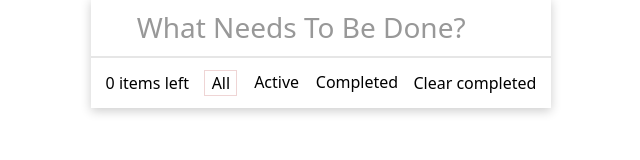
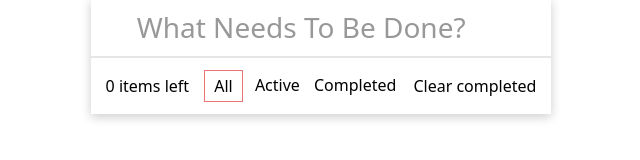
Before and after one commit to Ahsan2519/React-Todo-List, a React (Create React App) app: page / in a window 1280 px wide. Shown: the part 248-408 px from the top of the page, without its empty margins (319-959 px from the left). Built offline with nearby package versions, Linux system fonts and the light colour scheme.

Commit message:
Added: Completed and all logic

```diff
--- a/src/assets/App.css
+++ b/src/assets/App.css
@@ -15,5 +15,12 @@
 .completed {
   @apply before:content-['\f00c'] before:font-['FontAwesome'] before:text-[18px] before:flex before:justify-center before:items-center before:text-[#98ccc2]
 }
+.active {
+  @apply border-[1px] border-[#ec7373]
+}
+.list-common {
+  @apply block text-center cursor-pointer py-[3px]
+}
+
 @tailwind components;
 @tailwind utilities;
--- a/src/components/Todos.jsx
+++ b/src/components/Todos.jsx
@@ -6,7 +6,9 @@ const Todos = () => {
     initialTodos = storedTodos ? JSON.parse(storedTodos) : [],
     [todostask, setTodosTask] = useState(initialTodos),
     [empty, setEmpty] = useState(false),
-    refInput = useRef(null);
+    [completedItems, setCompletedItems] = useState([]),
+    [done, setDone] = useState(false),
+    [all, setAll] = useState(true);
 
   const submitEvent = (e) => {
     e.preventDefault();
@@ -34,11 +36,25 @@ const Todos = () => {
     setTodosTask(updatedTodos);
 
     if (event.detail === 2) {
-      refInput.current.value = todostask[idx].task;
+      // refInput.current.value = todostask[idx].task;
       // let editTask = refInput.current.value
       // console.log(refInput.current.value)
     }
   };
+
+  const allEvent = ()=>{
+    setAll(true)
+    setDone(false);
+    console.log(false)
+  }
+
+  const completedEvent = () => {
+    setAll(false)
+    setDone(true)
+    const completedTodos = todostask.filter(element => element.completed);
+    setCompletedItems(completedTodos);
+  }
+
 
   const itemLeft = todostask.filter((ele) => {
     if (!ele.completed) {
@@ -55,7 +71,6 @@ const Todos = () => {
             placeholder={empty ? "Field is required" : "What needs to be done?"}
             name="search"
             value={inputVal}
-            ref={refInput}
             className={`${
               empty ? "placeholder:text-red-700" : "placeholder:text-[#989898]"
             } common outline-none`}
@@ -66,7 +81,18 @@ const Todos = () => {
       </form>
       <div>
         <ul>
-          {todostask.map((value, idx) => (
+          {!done && todostask.map((value, idx) => (
+            <li
+              key={idx}
+              className={`${
+                value.completed ? "line-through completed" : ""
+              } common relative icon cursor-pointer`}
+              onClick={(event) => completedTodo(event, idx)}
+            >
+              {value.task}
+            </li>
+          ))}
+          {done && completedItems.map((value, idx) => (
             <li
               key={idx}
               className={`${
@@ -80,16 +106,16 @@ const Todos = () => {
         </ul>
         <div className="flex justify-between px-[15px] items-center">
           <span>
-            {itemLeft.length} item{itemLeft.length !== 1 ? "s" : ""} left
+            {all ? itemLeft.length : "0"} item{itemLeft.length !== 1 ? "s" : ""} left
           </span>
           <ul className="flex justify-between py-3 basis-[45%] text-black gap-2">
-            <li className="basis-[20%] border-[1px] border-[#EFD5D5] block text-center cursor-pointer">
+            <li className={`${ all ? 'active' : ''} basis-[20%] list-common`} onClick={ () => allEvent()}>
               All
             </li>
-            <li className="basis-[38%] block text-center cursor-pointer">
+            <li className="basis-[28%] list-common">
               Active
             </li>
-            <li className={`basis-[38%] block text-center cursor-pointer`}>
+            <li className={`${ done ? 'active' : ''} basis-[45%] list-common`} onClick={()=>completedEvent()}>
               Completed
             </li>
           </ul>
```
